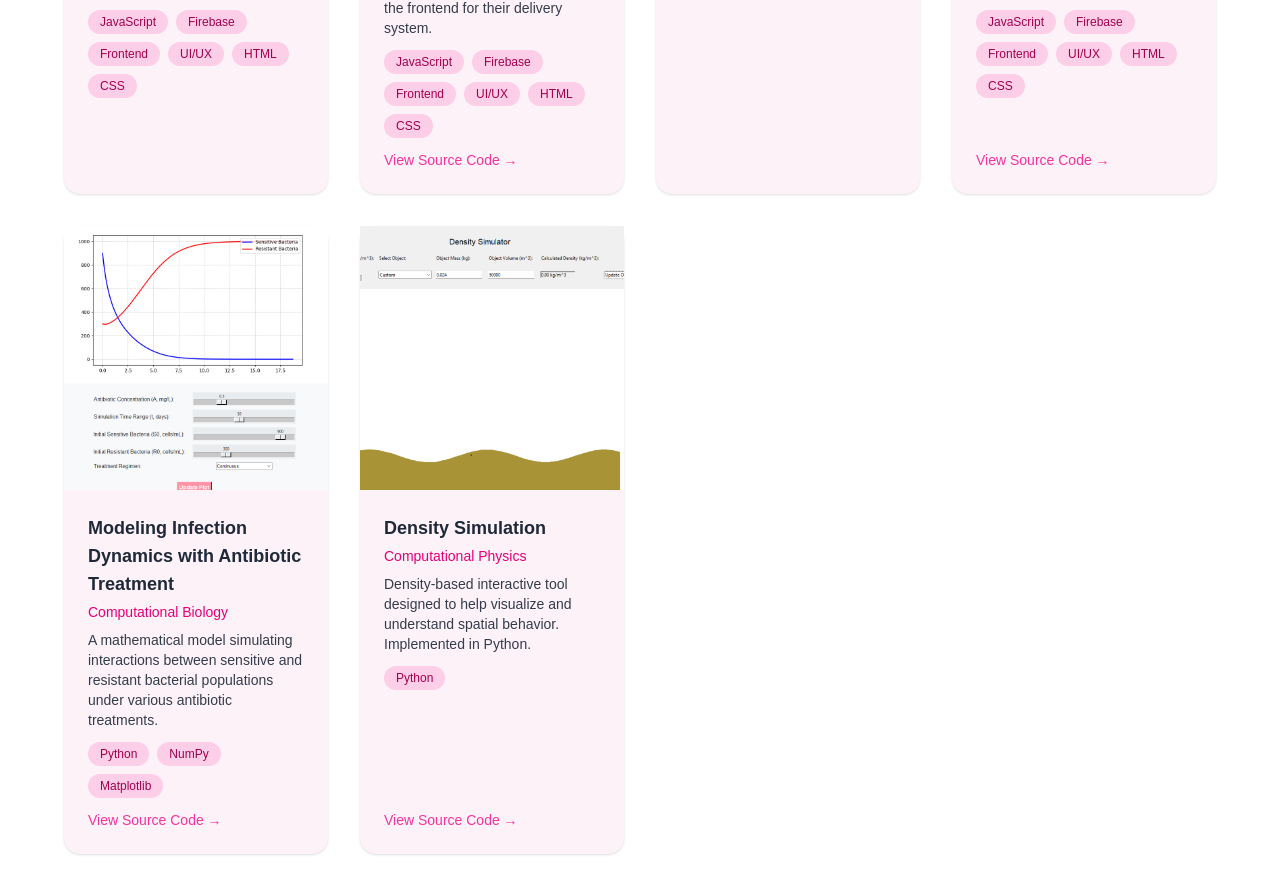
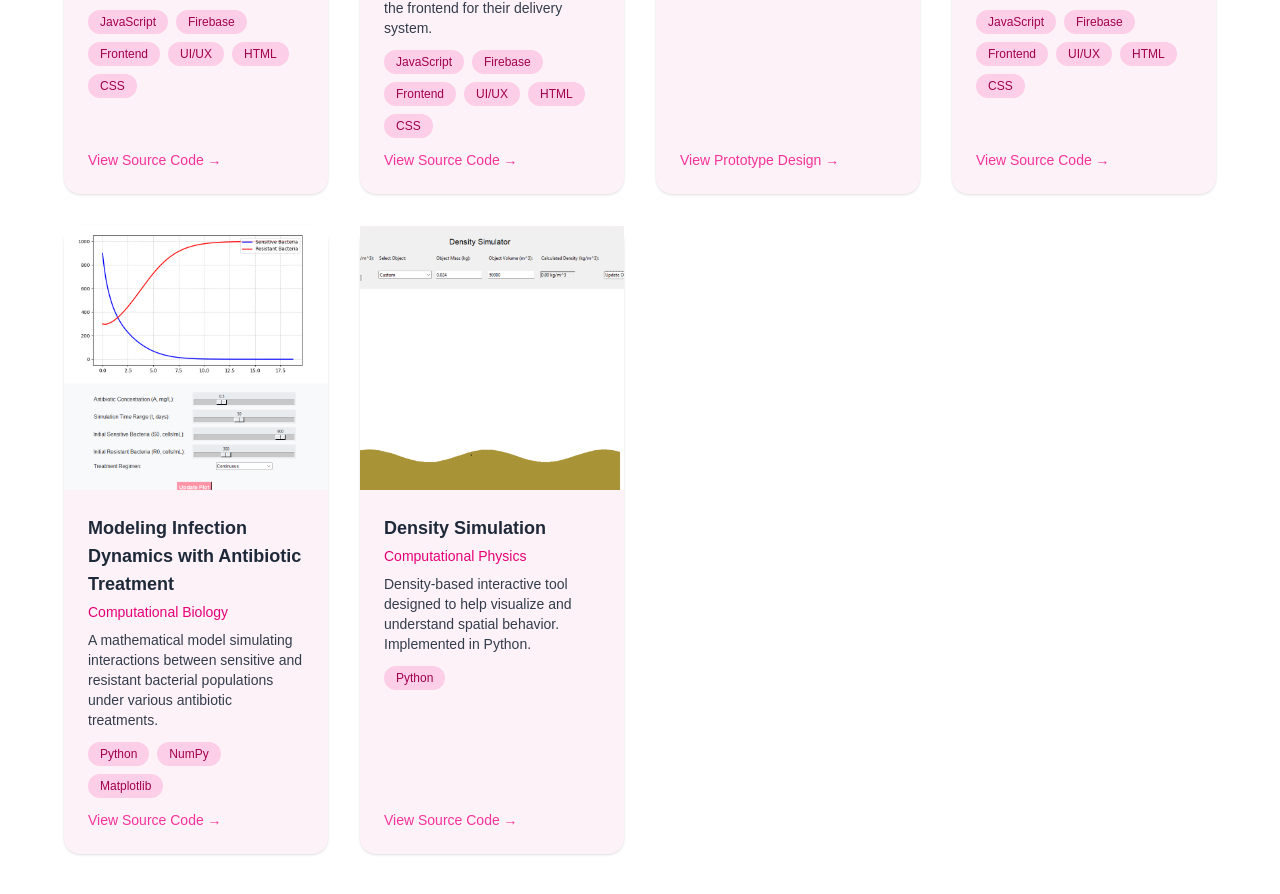
Before and after one commit to JessicaAngelah/myportfolio, a Next.js app: page / in a window 1280 px wide. Shown: the part 4023-4917 px from the top of the page. Built offline with nearby package versions, Linux system fonts and the light colour scheme.

Commit message:
added project links & newest resume

```diff
--- a/app/page.tsx
+++ b/app/page.tsx
@@ -466,6 +466,12 @@ import { link } from "fs";
                     desc: "UI/UX design and frontend for a fashion-focused social media app.",
                     image: "/assets/Stylofit.png",
                     tech: ["JavaScript", "Firebase", "Frontend", "UI/UX", "HTML", "CSS"],
+                    actions: [
+                      {
+                        label: "View Source Code",
+                        link: "https://github.com/abasiman/stylofitApp",
+                      },
+                    ],
                   },
                   {
                     title: "Moralm",
@@ -484,6 +490,8 @@ import { link } from "fs";
                     title: "FindMyCoffee",
                     role: "Design | Professional Practices & Entrepreneurship",
                     desc: "Designed UI for an F&B mobile application.",
+                    link: "https://www.figma.com/proto/LaPg4XUtCYTbk9NkitEKuw/FindMyCoffee?node-id=74-66&p=f&t=e2Xk5PgtlelRsFpG-1&scaling=scale-down&content-scaling=fixed&page-id=0%3A1&starting-point-node-id=74%3A66",
+                    linkLabel: "View Prototype Design →",
                     image: "/assets/FindMyCoffee.png",
                   },
                   {
```
Also changed, not shown: 1 other file (tests, documents, lock files or other folders).
